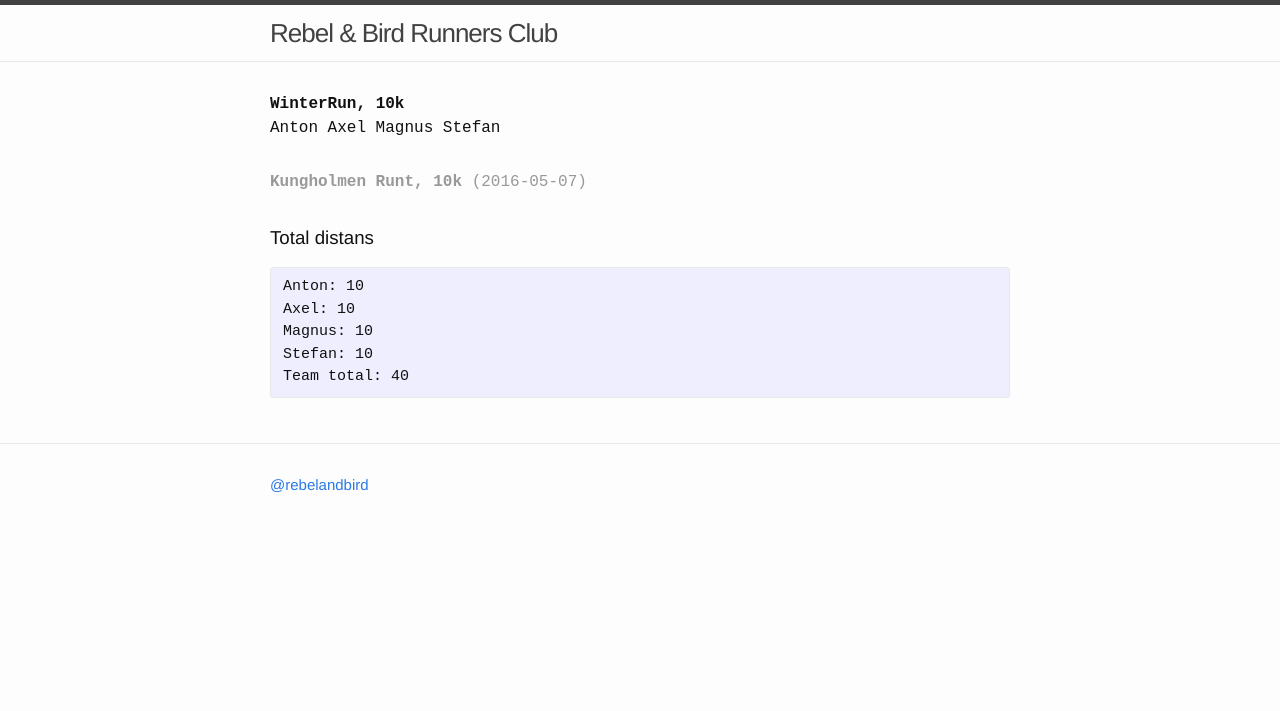
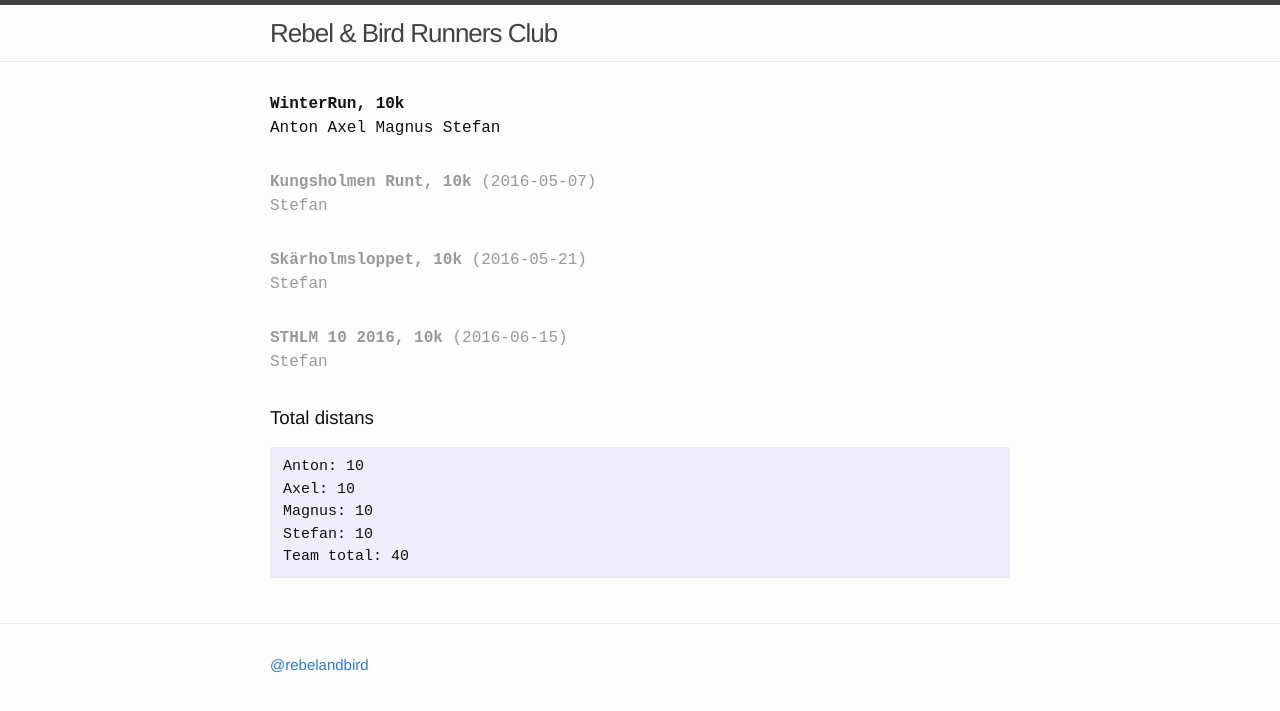
Before and after one commit to awarn/runnersclub, a Jekyll site: the page built from index.html, in a window 1280 px wide. Shown: the top 711 px of the page. Built offline with Jekyll 4.4.1, drawn with Linux system fonts in a browser that asks for light colours.

Commit message:
Update races.json

```diff
--- a/_data/races.json
+++ b/_data/races.json
@@ -11,12 +11,30 @@
     ]
   },
   {
-    "name": "Kungholmen Runt",
+    "name": "Kungsholmen Runt",
     "date": "2016-05-07",
     "upcoming": true,
     "distance": 10,
     "runners": [
+      "Stefan"
+    ]
+  },
+  {
+    "name": "Skärholmsloppet",
+    "date": "2016-05-21",
+    "upcoming": true,
+    "distance": 10,
+    "runners": [
+      "Stefan"
+    ]
+  },
+  {
+    "name": "STHLM 10 2016",
+    "date": "2016-06-15",
+    "upcoming": true,
+    "distance": 10,
+    "runners": [
+      "Stefan"
     ]
   }
-
 ]
```
